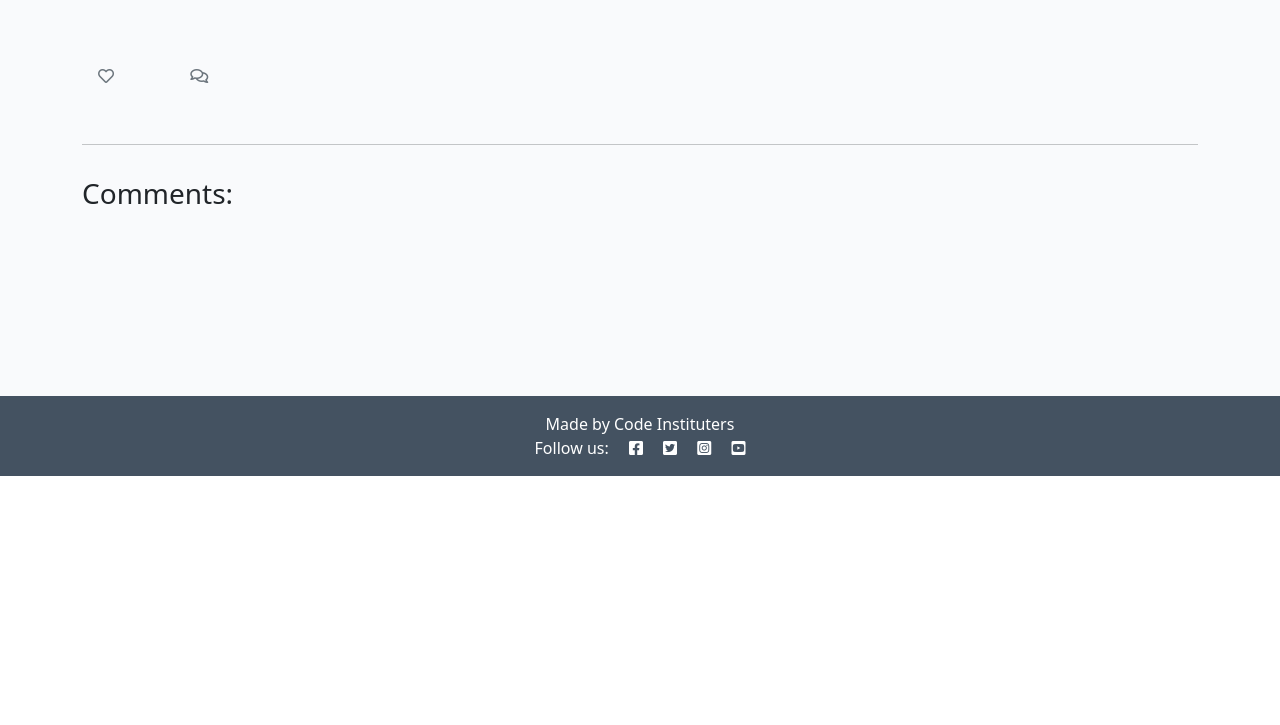
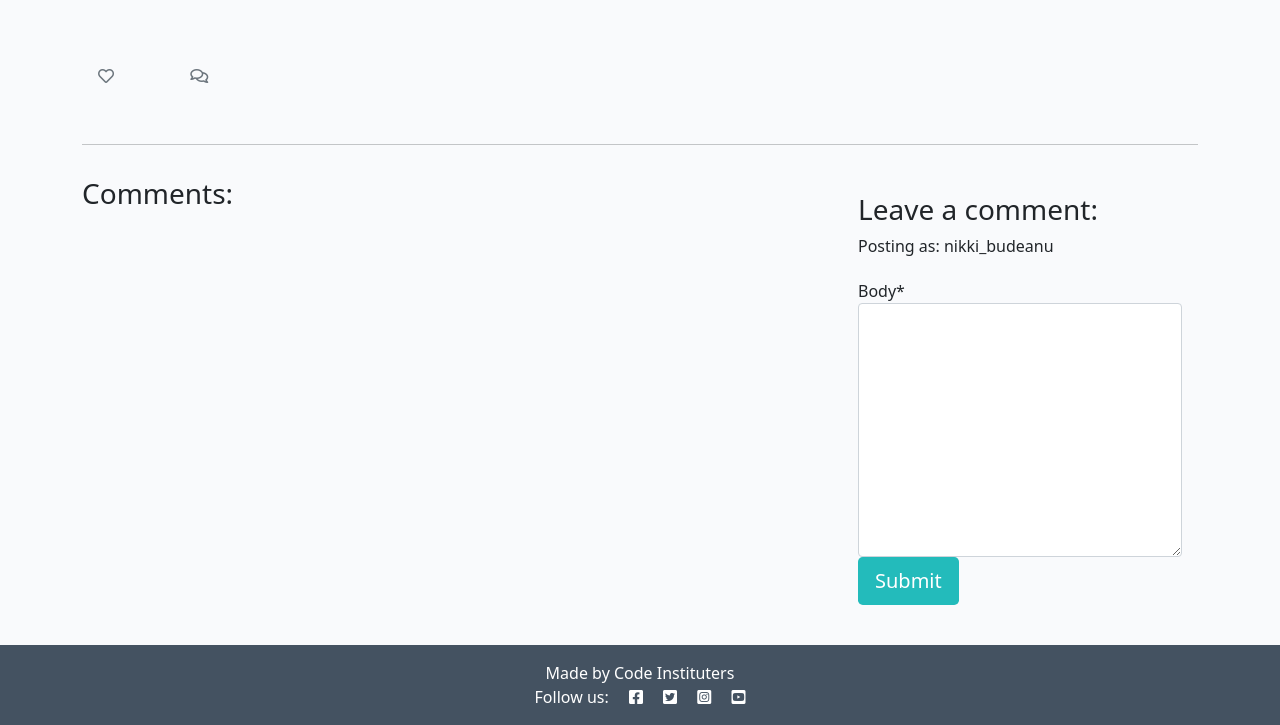
Before and after one commit to nikkibudeanu/Django-blog---learning, a Django app: template templates/post_detail.html in a window 1280 px wide. Shown: the part 324-1049 px from the top of the page. Before the commit the page ends 800 px from the top, so only its background shows below. Run offline with Django 3.2, Linux system fonts and the light colour scheme; the template is opened without the code that fills it: values that come from a table or form of the project are taken from there, others are empty; a user stored in the database is signed in; some libraries are stand-ins or nearby versions.

Commit message:
add commenting section in the post detail template

```diff
--- a/blog_app/views.py
+++ b/blog_app/views.py
@@ -25,6 +25,7 @@ class PostDetail(View):
             {
                 "post":post,
                 "comments":comments,
-                "liked":liked
+                "liked":liked,
+                "comment_form" : CommentForm()
             },
         )
--- a/templates/post_detail.html
+++ b/templates/post_detail.html
@@ -1,5 +1,6 @@
 {% extends 'base.html' %} {% block content %}
 
+{% load crispy_forms_tags %}
 <div class="masthead">
     <div class="container">
         <div class="row g-0">
@@ -77,6 +78,17 @@
         <div class="col-md-4 card mb-4  mt-3 ">
             <div class="card-body">
                 <!-- For later -->
+                {% if user.is_authenticated %}
+
+                <h3>Leave a comment:</h3>
+                <p>Posting as: {{ user.username}}</p>
+                <form method="post" style="margin-top: 1.3em;">
+                {{comment_form | crispy }}
+                {% csrf_token %}
+                <button type="submit" class="btn btn-signup btn-lg">Submit</button>
+                </form>
+
+                {% endif %}
             </div>
         </div>
     </div>
```
